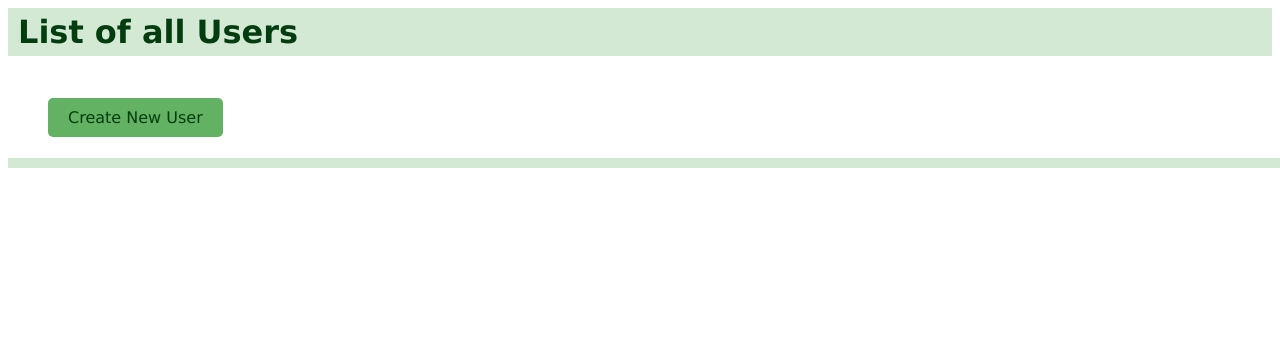
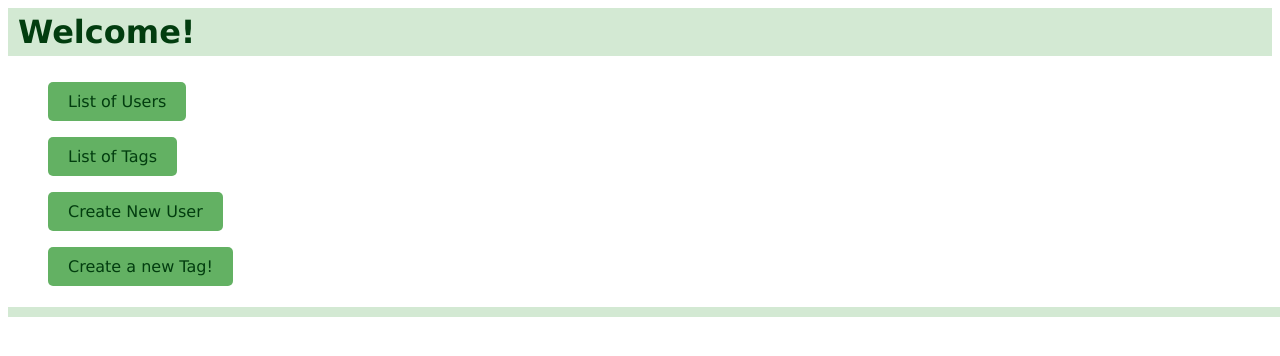
Before and after one commit to DLMedeiro/Springboard_Blogly, a Flask app: page / in a window 1280 px wide. Shown: the top 356 px of the page. Run offline with Flask 2, Linux system fonts and the light colour scheme; data that the repository does not hold is empty.

Commit message:
Phase 3 attempt 1

```diff
--- a/app.py
+++ b/app.py
@@ -4,7 +4,7 @@ from flask.templating import render_template_string
 
 from flask_debugtoolbar import DebugToolbarExtension
 from sqlalchemy.util.langhelpers import method_is_overridden
-from models import db, connect_db, People, Post
+from models import db, connect_db, People, Post, Tag, PostTag
 from flask_sqlalchemy import SQLAlchemy
 
 app = Flask(__name__)
@@ -21,6 +21,12 @@ app.config['DEBUG_TB_INTERCEPT_REDIRECTS'] = False
 debug = DebugToolbarExtension(app)
 
 @app.route("/")
+def main_home():
+    """Landing page"""
+
+    return render_template("main_home.html")
+
+@app.route("/home")
 def home():
     """List all users and add form"""
 
@@ -45,7 +51,7 @@ def add_user():
     db.session.add(people)
     db.session.commit()
 
-    return redirect("/")
+    return redirect("/home")
 
 @app.route("/<int:people_id>/details")
 def user_profile(people_id):
@@ -67,8 +73,6 @@ def delete_profile(people_id):
 
     return redirect("/")
 
-
-
 @app.route("/<int:people_id>/edit_user")
 def edit_user_page(people_id):
     """Show user edit form - pull user id"""
@@ -89,8 +93,6 @@ def edit_user(people_id):
     db.session.add(person)
     db.session.commit()
 
-
-
     return redirect("/" + str(people_id) + "/details")
     # return redirect("/")
 
@@ -99,7 +101,8 @@ def edit_user(people_id):
 def new_post(people_id):
     """form for new posts based on user profile"""
     person = People.query.get(people_id)
-    return render_template("new_post.html", people = person)
+    taglist = Tag.query.all()
+    return render_template("new_post.html", people = person, taglist = taglist)
 
 @app.route("/<int:people_id>/details/new_post", methods=["POST"])
 def add_post(people_id):
@@ -112,6 +115,16 @@ def add_post(people_id):
     post = Post(title=title, content=content, peoples_id=people_id)
     db.session.add(post)
     db.session.commit()
+    newpost_id = post.id
+
+    # How to connect new post id to tags, when the post id isn't created until after the form is submitted
+    selectedtags = request.form.getlist('tagID')
+    if selectedtags:
+        for tag in selectedtags:
+            tag = Tag.query.filter(Tag.name == tag)
+            post_tag = PostTag(tags_id = tag.first().id, posts_id = newpost_id )
+            db.session.add(post_tag)
+            db.session.commit()
 
     return redirect("/" + str(people_id) + "/details")
 
@@ -123,7 +136,12 @@ def post_detail(post_id):
     person_id = posts.peoples_id
     person = People.query.get_or_404(person_id)
 
-    return render_template("post.html", posts = posts, person = person, person_id = person_id)
+    taglist = PostTag.query.filter_by(posts_id = post_id).all()
+
+    tagnames = Tag.query.all()
+
+    return render_template("post.html", posts = posts, person = person, person_id = person_id, taglist = taglist, tagnames = tagnames)
+
 
 @app.route("/<int:post_id>/edit_post")
 def edit_post_page(post_id):
@@ -133,7 +151,11 @@ def edit_post_page(post_id):
     person_id = post.peoples_id
     person = People.query.get_or_404(person_id)
 
-    return render_template("edit_post.html", post = post, person=person)
+    taglist = Tag.query.all()
+    # How can i set this up where the already selected tags are checked off? (similar to having the values already showing on the text boxes)
+    # posttags = PostTag.query.filter(PostTag.posts_id == post_id).all()
+
+    return render_template("edit_post.html", post = post, person=person, taglist = taglist)
 
 @app.route("/<int:post_id>/edit_post", methods=["POST"])
 def edit_post(post_id):
@@ -145,12 +167,26 @@ def edit_post(post_id):
     post = Post.query.get(post_id)
     peoples_id = post.peoples_id
     post.edit_post_info(title, content, created_at, peoples_id)
+
+    PostTag.query.filter(PostTag.posts_id == post_id).delete()
+
+    selectedtags = request.form.getlist('tagID')
+    # https://stackoverflow.com/questions/67394290/flaskajax-how-to-send-and-get-multiple-checkbox-values
+
+    if selectedtags:
+        for tag in selectedtags:
+            tag = Tag.query.filter(Tag.name == tag)
+            post_tag = PostTag(tags_id = tag.first().id, posts_id = post_id )
+            db.session.add(post_tag)
+            db.session.commit()
+
+
     db.session.add(post)
     db.session.commit()
-# Not updating the post in the database, directing properly
+
+
+
     return redirect("/" + str(post_id) + "/post")
-    # return redirect("/")
-
 
 @app.route("/<int:post_id>/deletepost")
 def delete_post(post_id):
@@ -161,3 +197,67 @@ def delete_post(post_id):
     db.session.commit()
 
     return redirect("/" + str(person_id) + "/details")
+
+# Tags
+@app.route("/tags_list")
+def tags_list():
+    """List of all tags"""
+    tags = Tag.query.all()
+    return render_template("/tags_list.html", tags=tags)
+
+@app.route("/new_tag")
+def new_tag():
+    """Create a new tag name"""
+    return render_template("new_tag.html")
+
+@app.route("/new_tag", methods=["POST"])
+def add_tag():
+    """add tag to db"""
+
+    name = request.form['name']
+
+    tag = Tag(name= name)
+    db.session.add(tag)
+    db.session.commit()
+
+    return redirect("/tags_list")
+
+@app.route("/tag_list/<int:tag_id>/details")
+def tag_detail(tag_id):
+    """Show tag details - edit / remove and list associated posts"""
+
+    tag = Tag.query.get_or_404(tag_id)
+
+    postlist = PostTag.query.filter_by(tags_id = tag_id).all()
+
+    posttitles = Post.query.all()
+
+    return render_template("tag_detail.html", tag = tag, postlist = postlist, posttitles = posttitles)
+
+@app.route("/tag_list/<int:tag_id>/deletetag")
+def delete_tag(tag_id):
+    """Delete tag"""
+    tag = Tag.query.get_or_404(tag_id)
+    db.session.delete(tag)
+    db.session.commit()
+
+    return redirect("/tags_list")
+
+@app.route("/tag_list/<int:tag_id>/edit_tag")
+def edit_tag_page(tag_id):
+    """Show tag edit form"""
+
+    tag = Tag.query.get_or_404(tag_id)
+
+    return render_template("edit_tag.html", tag = tag)
+
+@app.route("/tag_list/<int:tag_id>/edit_tag", methods=["POST"])
+def edit_tag(tag_id):
+    """Make updates to a tag in database"""
+    name = request.form['name']
+
+    tag = Tag.query.get(tag_id)
+    tag.edit_tag_info(name)
+    db.session.add(tag)
+    db.session.commit()
+    return redirect("/tags_list")
--- a/static/app.css
+++ b/static/app.css
@@ -1,6 +1,10 @@
 *{
     color: rgb(2, 61, 15);
     font-family:'Lucida Sans', 'Lucida Sans Regular', 'Lucida Grande', 'Lucida Sans Unicode', Geneva, Verdana, sans-serif;
+}
+
+#radiobtns{
+    display: inline;
 }
 
 h1 {
@@ -22,6 +26,8 @@ ul {
     padding: 5px 40px;
 }
 
+
+
 .inner_container p, .inner_container form{
     display: inline-block;
     padding-top: 10px;
@@ -34,6 +40,7 @@ ul {
     display: block;
     padding-top: 5px;
 }
+
 .edit_form input, .edit_form label{
     display: block;
     padding-top: 5px;
--- a/templates/home.html
+++ b/templates/home.html
@@ -19,3 +19,5 @@
 
 
 {%endblock%}
+
+{%block footer%} <a href="/">Back Home</a> {%endblock%}
--- /dev/null
+++ b/templates/main_home.html
@@ -0,0 +1,26 @@
+{%extends 'base.html'%}
+
+{%block title%}Users Home Page{%endblock%}
+
+{%block content%}
+    <h1>Welcome!</h1>
+    <div class="outer_container">
+
+
+        <form action="/home">
+            <button class="btn_add">List of Users</button>
+        </form>
+        <form action="/tags_list">
+            <button class="btn_add">List of Tags</button>
+        </form>
+        <form action="/new_user">
+            <button class="btn_add">Create New User</button>
+        </form>
+        <form action="/new_tag">
+            <button class="btn_add">Create a new Tag!</button>
+        </form>
+
+    </div>
+
+
+{%endblock%}
```
Also changed, not shown: models.py (+32 -1 lines), seed.py (+27 -1 lines), templates/edit_post.html (+22 -1 lines), templates/edit_tag.html (added, +28 -0 lines), templates/new_post.html (+9 -0 lines), templates/new_tag.html (added, +24 -0 lines), templates/post.html (+16 -0 lines), templates/tag_detail.html (added, +34 -0 lines), templates/tags_list.html (added, +23 -0 lines), test_app.py (+42 -2 lines).
